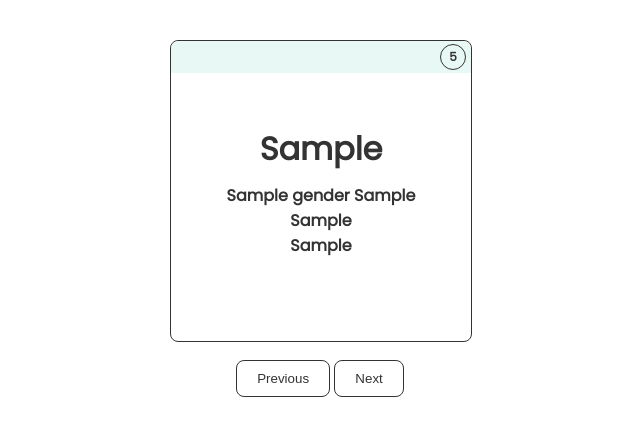
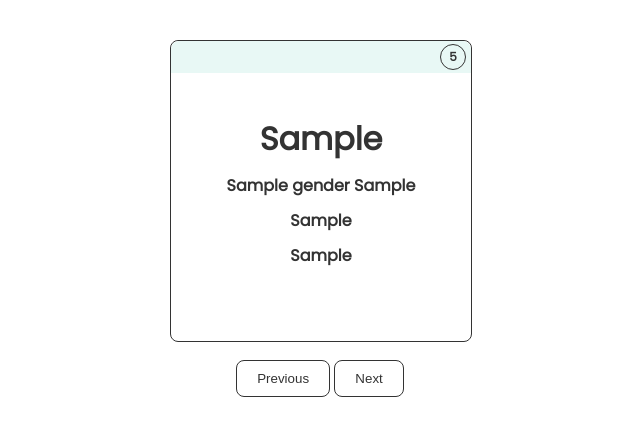
Before and after one commit to mblinn/french_learning_app, a Flask app: page /flashcards_airtable in a window 1280 px wide. Shown: the top 436 px of the page, without its empty margins (320-960 px from the left). Run offline with Flask 3, Linux system fonts and the light colour scheme; a database or web service that is not in the repository returns one stand-in record (values such as "Sample title"); data that the repository does not hold is empty.

Commit message:
I am adding a space between the example sentences on the flashcards.

```diff
--- a/templates/flashcards_airtable.html
+++ b/templates/flashcards_airtable.html
@@ -116,6 +116,9 @@
             color: #333;
             cursor: default;
         }
+        .example-sentence {
+            margin-top: 10px;
+        }
         nav {
             margin-top: 20px;
         }
@@ -164,8 +167,8 @@
                             {{ card.part_of_speech or '' }}
                         {% endif %}
                     </div>
-                    <div>{{ card.example_1 }}</div>
-                    <div>{{ card.example_2 }}</div>
+                    <div class="example-sentence">{{ card.example_1 }}</div>
+                    <div class="example-sentence">{{ card.example_2 }}</div>
                 </div>
             </div>
             <div class="side back">
```
